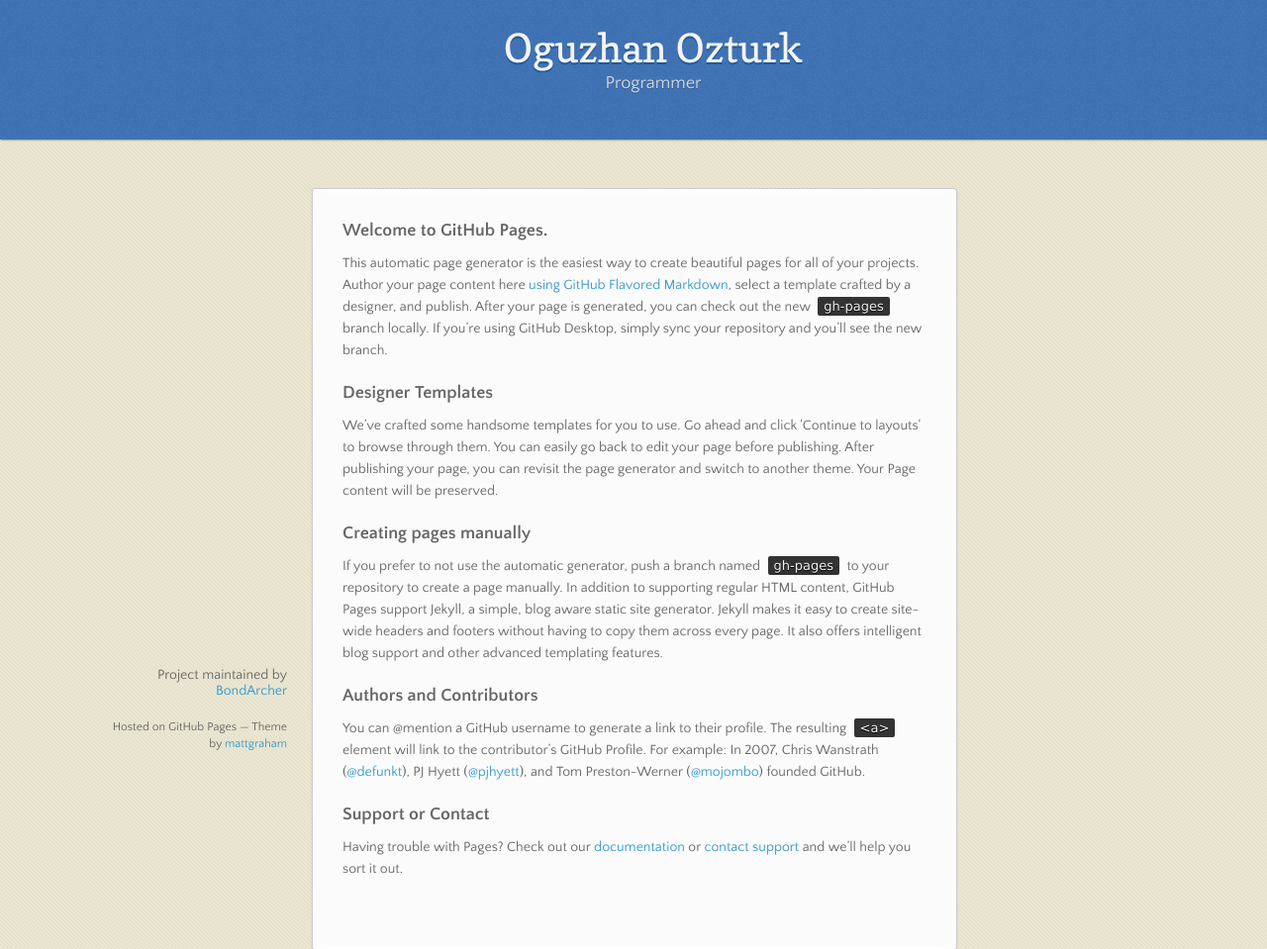
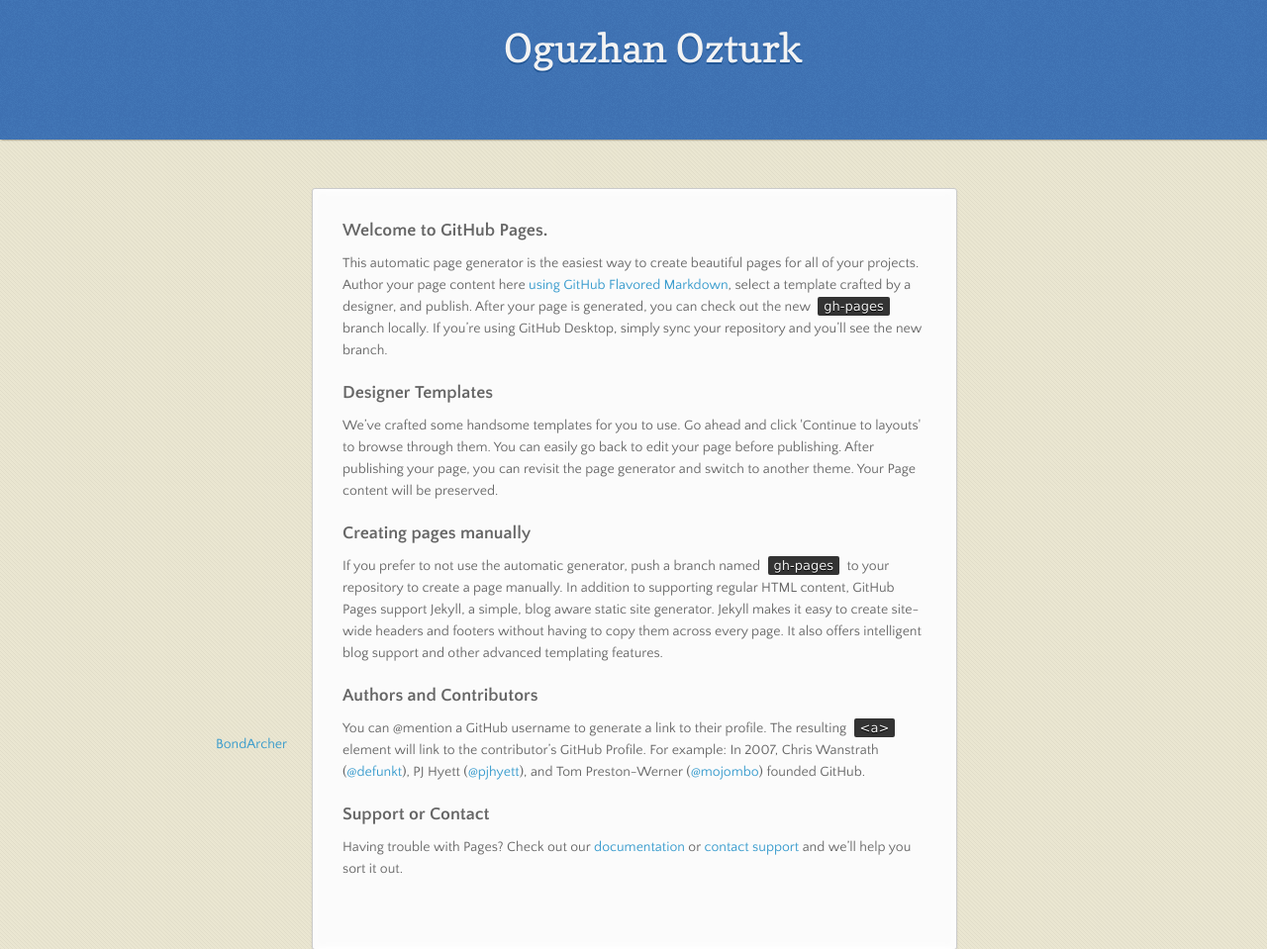
Before and after one commit to BondArcher/mygithubpage, a plain HTML site: page index.html in a window 1280 px wide. Shown: the top 959 px of the page at 99% size. Drawn offline with nearby package versions, Linux system fonts and the light colour scheme.

Commit message:
Update index.html

```diff
--- a/index.html
+++ b/index.html
@@ -18,7 +18,6 @@
 
       <header>
         <h1>Oguzhan Ozturk</h1>
-        <p>Programmer</p>
       </header>
 
 
@@ -53,8 +52,7 @@
 <p>Having trouble with Pages? Check out our <a href="https://help.github.com/pages">documentation</a> or <a href="https://github.com/contact">contact support</a> and we’ll help you sort it out.</p>
       </section>
       <footer>
-        <p>Project maintained by <a href="https://github.com/BondArcher">BondArcher</a></p>
-        <p><small>Hosted on GitHub Pages &mdash; Theme by <a href="https://twitter.com/michigangraham">mattgraham</a></small></p>
+        <p><a href="https://github.com/BondArcher">BondArcher</a></p>
       </footer>
     </div>
     <!--[if !IE]><script>fixScale(document);</script><![endif]-->
```
